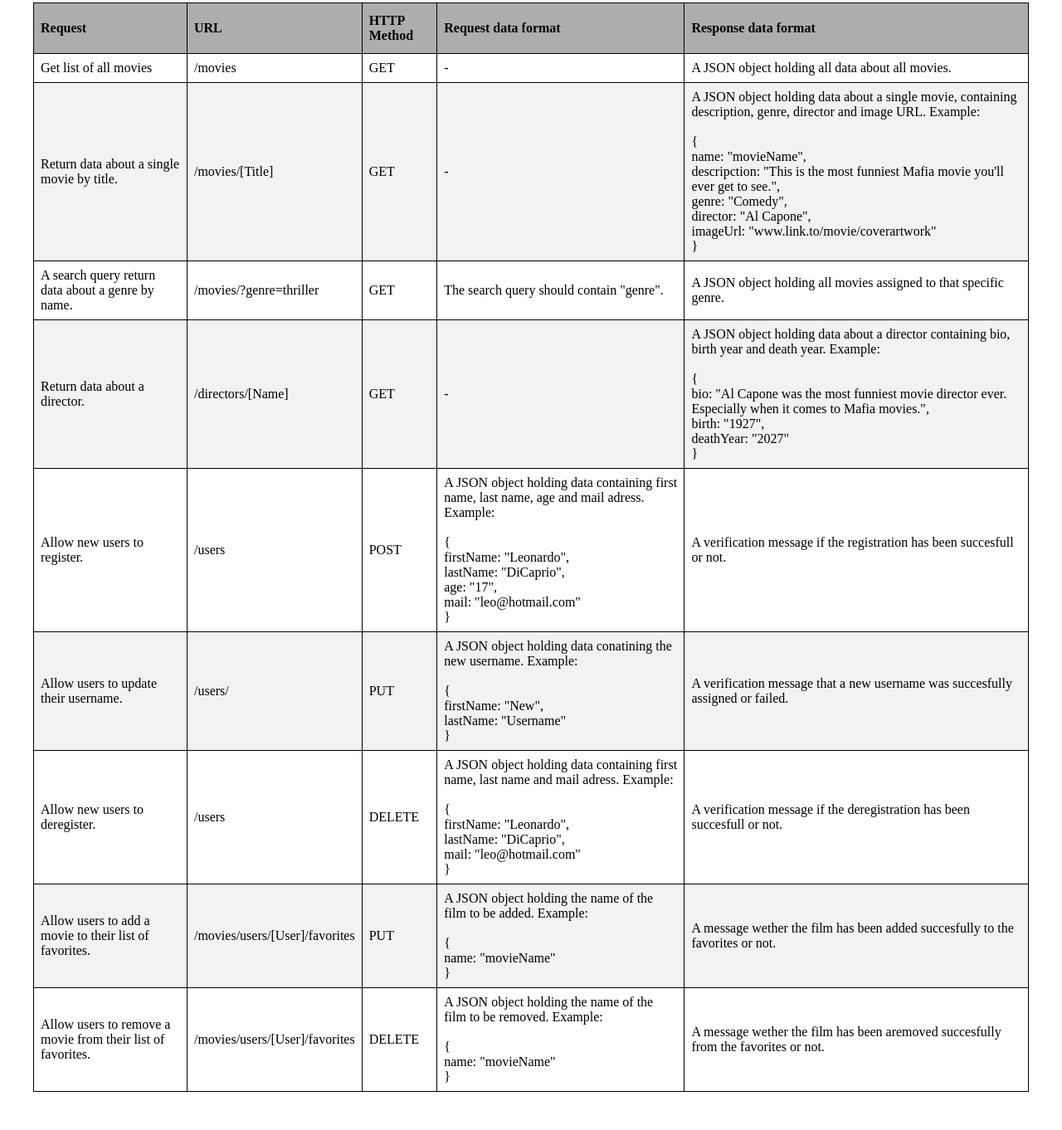
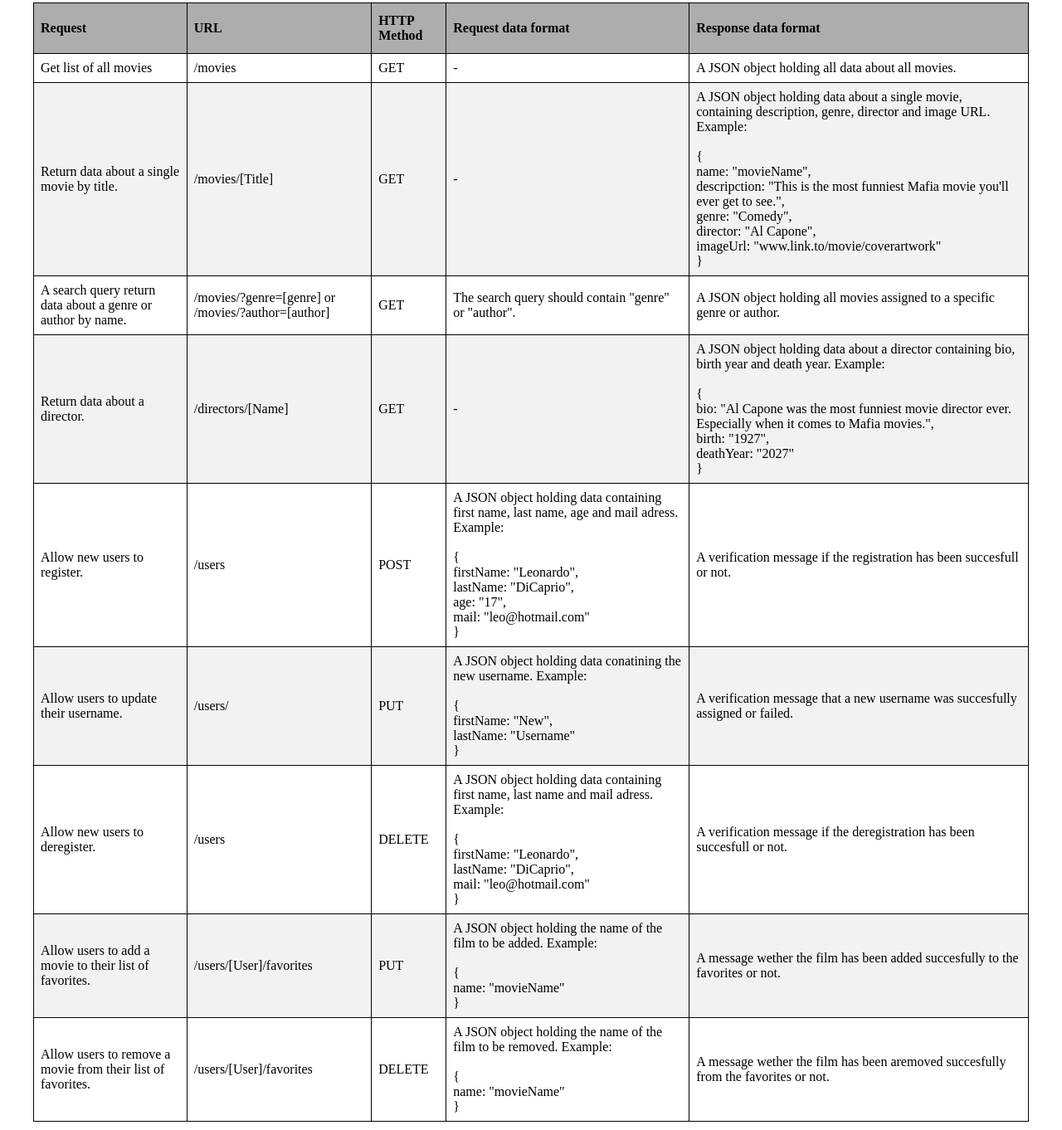
Before and after one commit to hannesdonel/MMM, a website: page public/documentation.html in a window 1280 px wide. Shown: the part 121-1483 px from the top of the page at 83% size. Before the commit the page ends 1447 px from the top, so only its background shows below. Drawn offline with Linux system fonts and the light colour scheme.

Commit message:
Change endpoints for favourite movies.

```diff
--- a/public/documentation.html
+++ b/public/documentation.html
@@ -71,19 +71,19 @@
                 </tr>
                 <tr>
                     <td>
-                        A search query return data about a genre by name.
+                        A search query return data about a genre or author by name.
                     </td>
                     <td>
-                        /movies/?genre=thriller
+                        /movies/?genre=[genre] or /movies/?author=[author]
                     </td>
                     <td>
                         GET
                     </td>
                     <td>
-                        The search query should contain "genre".
+                        The search query should contain "genre" or "author".
                     </td>
                     <td>
-                        A JSON object holding all movies assigned to that specific genre.
+                        A JSON object holding all movies assigned to a specific genre or author.
                     </td>
                 </tr>
                 <tr>
@@ -183,7 +183,7 @@
                         Allow users to add a movie to their list of favorites.
                     </td>
                     <td>
-                        /movies/users/[User]/favorites
+                        /users/[User]/favorites
                     </td>
                     <td>
                         PUT
@@ -203,7 +203,7 @@
                         Allow users to remove a movie from their list of favorites.
                     </td>
                     <td>
-                        /movies/users/[User]/favorites
+                        /users/[User]/favorites
                     </td>
                     <td>
                         DELETE
```
